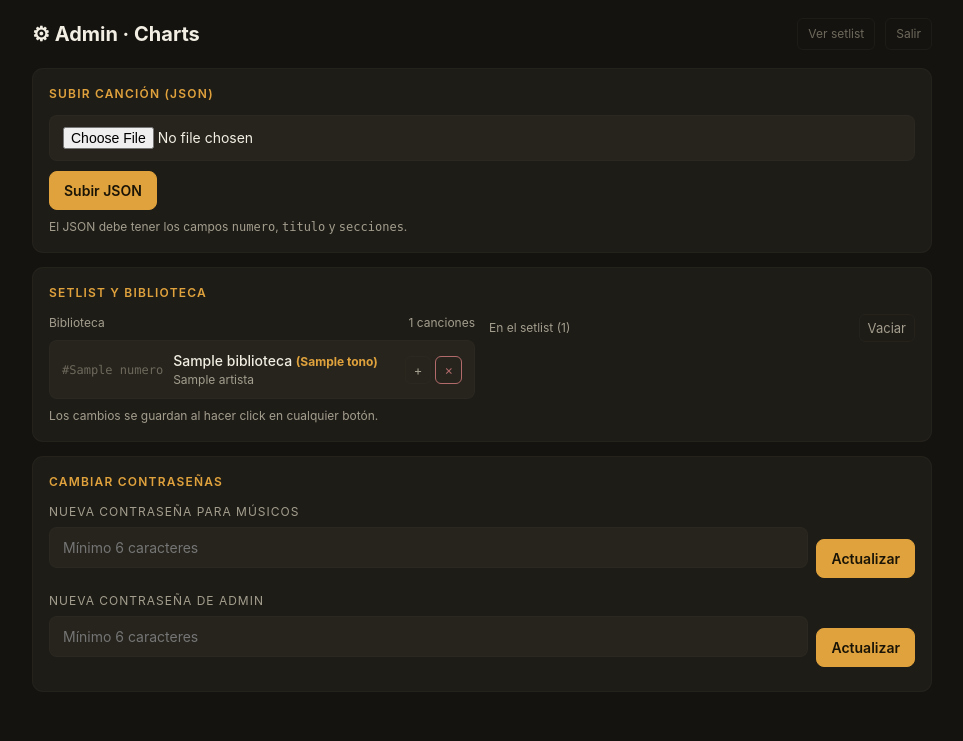
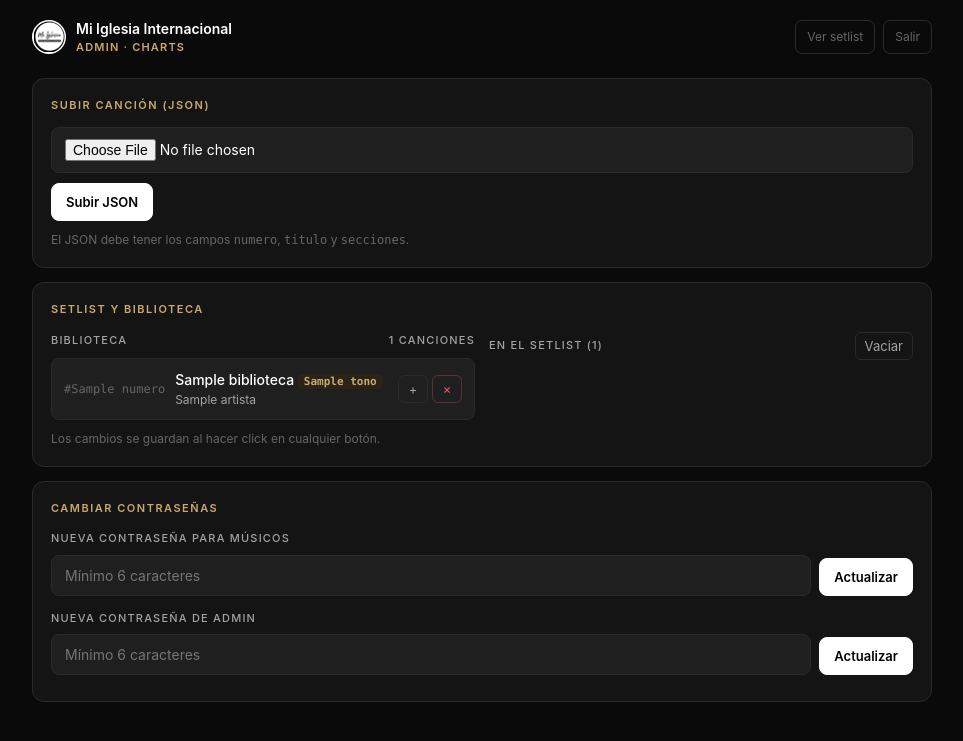
Before and after one commit to ulises02jr/Neural, a Flask app: template templates/admin.html in a window 1280 px wide. Shown: the top 741 px of the page, without its empty margins (158-1121 px from the left). Run offline with Flask 3, Linux system fonts and the light colour scheme; the template is opened without the code that fills it: most values are stand-ins (such as "Sample title", 1, 10 or a date in 2020).

Commit message:
Rediseño visual: paleta minimalista negro/blanco + logo de la iglesia + acordes en dorado sutil

```diff
--- a/templates/admin.html
+++ b/templates/admin.html
@@ -3,69 +3,85 @@
 <head>
 <meta charset="UTF-8">
 <meta name="viewport" content="width=device-width, initial-scale=1.0">
-<title>Admin - Charts</title>
+<title>Admin · Mi Iglesia Internacional</title>
 <style>
-  :root{--bg:#14130F;--surface:#1E1C17;--raised:#26241D;--line:#34302650;
-    --txt:#F2EEE3;--txt2:#A39E8E;--txt3:#6E695C;--accent:#E0A23C;
-    --accent-soft:#3A2E18;--live:#86B36A;--danger:#B36A6A}
+  :root{
+    --bg:#0a0a0a; --surface:#141414; --raised:#1f1f1f; --line:#2a2a2a;
+    --txt:#ffffff; --txt2:#a3a3a3; --txt3:#666666;
+    --accent:#ffffff;
+    --gold:#C9A96E; --gold-soft:#2a2418;
+    --live:#86B36A; --danger:#dc6262;
+  }
   *{box-sizing:border-box;margin:0;padding:0}
   body{background:var(--bg);color:var(--txt);font-family:-apple-system,Roboto,sans-serif;line-height:1.5;padding:18px}
   .wrap{max-width:900px;margin:0 auto}
-  .header{display:flex;justify-content:space-between;align-items:center;margin-bottom:18px}
-  .header h1{font-size:20px}
-  .header .links{display:flex;gap:10px;font-size:12px}
-  .header .links a{color:var(--txt3);text-decoration:none;padding:6px 10px;
-    border:1px solid var(--line);border-radius:6px}
-  .header .links a:hover{color:var(--accent);border-color:var(--accent)}
+  .header{display:flex;justify-content:space-between;align-items:center;margin-bottom:22px;gap:12px}
+  .brand{display:flex;align-items:center;gap:10px;min-width:0}
+  .brand img{width:34px;height:34px;border-radius:50%;background:#fff;padding:1.5px;object-fit:contain;flex-shrink:0}
+  .brand-text{min-width:0}
+  .brand-text h1{font-size:14px;font-weight:600}
+  .brand-text .sub{font-size:11px;color:var(--gold);font-weight:600;letter-spacing:1.2px;text-transform:uppercase}
+  .header .links{display:flex;gap:8px;font-size:12px;flex-shrink:0}
+  .header .links a{color:var(--txt3);text-decoration:none;padding:7px 11px;border:1px solid var(--line);border-radius:7px;transition:all 0.15s}
+  .header .links a:hover{color:var(--txt);border-color:var(--txt2)}
 
-  .card{background:var(--surface);border:1px solid var(--line);border-radius:11px;padding:16px;margin-bottom:14px}
-  .card h2{font-size:12px;font-weight:600;letter-spacing:1.2px;text-transform:uppercase;color:var(--accent);margin-bottom:12px}
+  .card{background:var(--surface);border:1px solid var(--line);border-radius:12px;padding:18px;margin-bottom:14px}
+  .card h2{font-size:11px;font-weight:600;letter-spacing:1.5px;text-transform:uppercase;color:var(--gold);margin-bottom:14px}
 
-  .flash{padding:10px 14px;border-radius:8px;margin-bottom:14px;font-size:14px}
-  .flash.success{background:#1f3a1f;color:var(--live);border:1px solid var(--live)}
-  .flash.error{background:#3a1f1f;color:var(--danger);border:1px solid var(--danger)}
+  .flash{padding:11px 14px;border-radius:8px;margin-bottom:14px;font-size:13px;border:1px solid}
+  .flash.success{background:rgba(134,179,106,0.1);color:var(--live);border-color:rgba(134,179,106,0.3)}
+  .flash.error{background:rgba(220,98,98,0.12);color:var(--danger);border-color:rgba(220,98,98,0.25)}
 
   input[type="file"],input[type="text"],input[type="password"]{
     width:100%;padding:11px 13px;font-size:14px;background:var(--raised);
     border:1px solid var(--line);border-radius:8px;color:var(--txt);font-family:inherit;margin-bottom:10px}
-  input:focus{outline:none;border-color:var(--accent)}
-  label{display:block;font-size:12px;color:var(--txt2);margin-bottom:6px;text-transform:uppercase;letter-spacing:1px}
+  input:focus{outline:none;border-color:var(--txt2)}
+  label{display:block;font-size:11px;color:var(--txt2);margin-bottom:8px;text-transform:uppercase;letter-spacing:1.2px;font-weight:500}
 
-  button{font-family:inherit;font-size:14px;color:var(--txt);background:var(--raised);
-    border:1px solid var(--line);border-radius:8px;padding:10px 14px;cursor:pointer}
-  button:hover{background:#302d24}
-  button.primary{background:var(--accent);color:#1a1407;border-color:var(--accent);font-weight:600}
-  button.danger{color:var(--danger);border-color:var(--danger);background:transparent}
+  button{font-family:inherit;font-size:13px;color:var(--txt);background:var(--raised);
+    border:1px solid var(--line);border-radius:8px;padding:10px 14px;cursor:pointer;transition:all 0.15s}
+  button:hover{border-color:var(--txt2)}
+  button.primary{background:var(--accent);color:#000;border-color:var(--accent);font-weight:600}
+  button.primary:hover{filter:brightness(0.92)}
+  button.danger{color:var(--danger);border-color:rgba(220,98,98,0.4);background:transparent}
 
   .setlist-cols{display:grid;grid-template-columns:1fr 1fr;gap:14px}
   @media (max-width:640px){.setlist-cols{grid-template-columns:1fr}}
-  .col-h{font-size:12px;color:var(--txt2);margin-bottom:8px;display:flex;justify-content:space-between;align-items:center}
+  .col-h{font-size:11px;color:var(--txt2);margin-bottom:10px;display:flex;justify-content:space-between;align-items:center;text-transform:uppercase;letter-spacing:1.2px;font-weight:500}
   .lista{display:flex;flex-direction:column;gap:6px;max-height:340px;overflow-y:auto}
-  .item{display:flex;align-items:center;gap:10px;padding:9px 12px;background:var(--raised);
-    border:1px solid var(--line);border-radius:8px}
-  .item .num{font-family:ui-monospace,Menlo,monospace;font-size:12px;color:var(--txt3);min-width:30px}
+  .item{display:flex;align-items:center;gap:10px;padding:10px 12px;background:var(--raised);
+    border:1px solid var(--line);border-radius:8px;transition:all 0.15s}
+  .item:hover{border-color:var(--txt3)}
+  .item .num{font-family:ui-monospace,Menlo,monospace;font-size:12px;color:var(--txt3);min-width:30px;font-weight:500}
   .item .info{flex:1;min-width:0}
   .item .nm{font-size:14px;font-weight:500;white-space:nowrap;overflow:hidden;text-overflow:ellipsis}
   .item .ar{font-size:12px;color:var(--txt2);white-space:nowrap;overflow:hidden;text-overflow:ellipsis}
   .item .actions{display:flex;gap:4px;flex-shrink:0}
-  .icon-btn{padding:5px 8px;font-size:13px;background:transparent;border:1px solid var(--line);
-    border-radius:6px;color:var(--txt2);cursor:pointer;font-family:inherit}
-  .icon-btn:hover{background:var(--surface);color:var(--txt)}
-  .icon-btn.danger{color:var(--danger);border-color:var(--danger)}
-  .item.en-set{background:var(--accent-soft);border-color:var(--accent)}
-  .item.en-set .nm{color:var(--accent)}
-  .vacio{padding:14px;color:var(--txt2);font-size:13px;text-align:center;font-style:italic;
+  .icon-btn{padding:5px 9px;font-size:13px;background:transparent;border:1px solid var(--line);
+    border-radius:6px;color:var(--txt2);cursor:pointer;font-family:inherit;min-width:30px}
+  .icon-btn:hover{background:var(--surface);color:var(--txt);border-color:var(--txt3)}
+  .icon-btn.danger{color:var(--danger);border-color:rgba(220,98,98,0.3)}
+  .icon-btn.danger:hover{background:rgba(220,98,98,0.1)}
+  .item.en-set{background:#161616;border-color:#3d3422}
+  .item.en-set .num{color:var(--gold)}
+  .vacio{padding:18px;color:var(--txt3);font-size:12px;text-align:center;font-style:italic;
     border:1px dashed var(--line);border-radius:8px}
-  .help{font-size:12px;color:var(--txt2);margin-top:8px}
-  .tono-tag{color:var(--accent);font-weight:700;font-size:12px}
+  .help{font-size:12px;color:var(--txt3);margin-top:10px}
+  .tono-tag{color:var(--gold);font-weight:700;font-size:11px;background:var(--gold-soft);padding:1px 6px;border-radius:4px;font-family:ui-monospace,Menlo,monospace}
   .pw-row{display:grid;grid-template-columns:1fr auto;gap:8px;align-items:end;margin-bottom:8px}
-  .pw-row label{margin-bottom:6px}
+  .pw-row input{margin-bottom:0}
 </style>
 </head>
 <body>
 <div class="wrap">
   <div class="header">
-    <h1>⚙ Admin · Charts</h1>
+    <div class="brand">
+      <img src="{{ url_for('static', filename='logo.png') }}" alt="">
+      <div class="brand-text">
+        <h1>Mi Iglesia Internacional</h1>
+        <div class="sub">Admin · Charts</div>
+      </div>
+    </div>
     <div class="links">
       <a href="{{ url_for('principal') }}">Ver setlist</a>
       <a href="{{ url_for('logout') }}">Salir</a>
@@ -98,7 +114,7 @@
             <div class="item">
               <span class="num">#{{ c.numero }}</span>
               <div class="info">
-                <div class="nm">{{ c.titulo }}{% if c.tono %} <span class="tono-tag">({{ c.tono }})</span>{% endif %}</div>
+                <div class="nm">{{ c.titulo }}{% if c.tono %} <span class="tono-tag">{{ c.tono }}</span>{% endif %}</div>
                 <div class="ar">{{ c.artista or '' }}</div>
               </div>
               <div class="actions">
@@ -132,7 +148,7 @@
               <div class="item en-set" data-numero="{{ c.numero }}">
                 <span class="num">{{ loop.index }}</span>
                 <div class="info">
-                  <div class="nm">{{ c.titulo }}{% if c.tono %} <span class="tono-tag">({{ c.tono }})</span>{% endif %}</div>
+                  <div class="nm">{{ c.titulo }}{% if c.tono %} <span class="tono-tag">{{ c.tono }}</span>{% endif %}</div>
                   <div class="ar">#{{ c.numero }} · {{ c.artista or '' }}</div>
                 </div>
                 <div class="actions">
@@ -175,12 +191,11 @@
 
 <script>
 let setlistActual = {{ setlist|tojson }};
-let procesando = false;  // evita doble-click rapido
+let procesando = false;
 
 async function postSetlist(nuevoSetlist){
   if(procesando) return;
   procesando = true;
-  // Feedback visual inmediato
   document.body.style.opacity = '0.6';
   document.body.style.pointerEvents = 'none';
   try {
```
Also changed, not shown: templates/login_admin.html (+31 -16 lines), templates/login_musicos.html (+32 -19 lines), templates/principal.html (+50 -38 lines), templates/visor.html (+29 -30 lines), static/logo.png (added).
